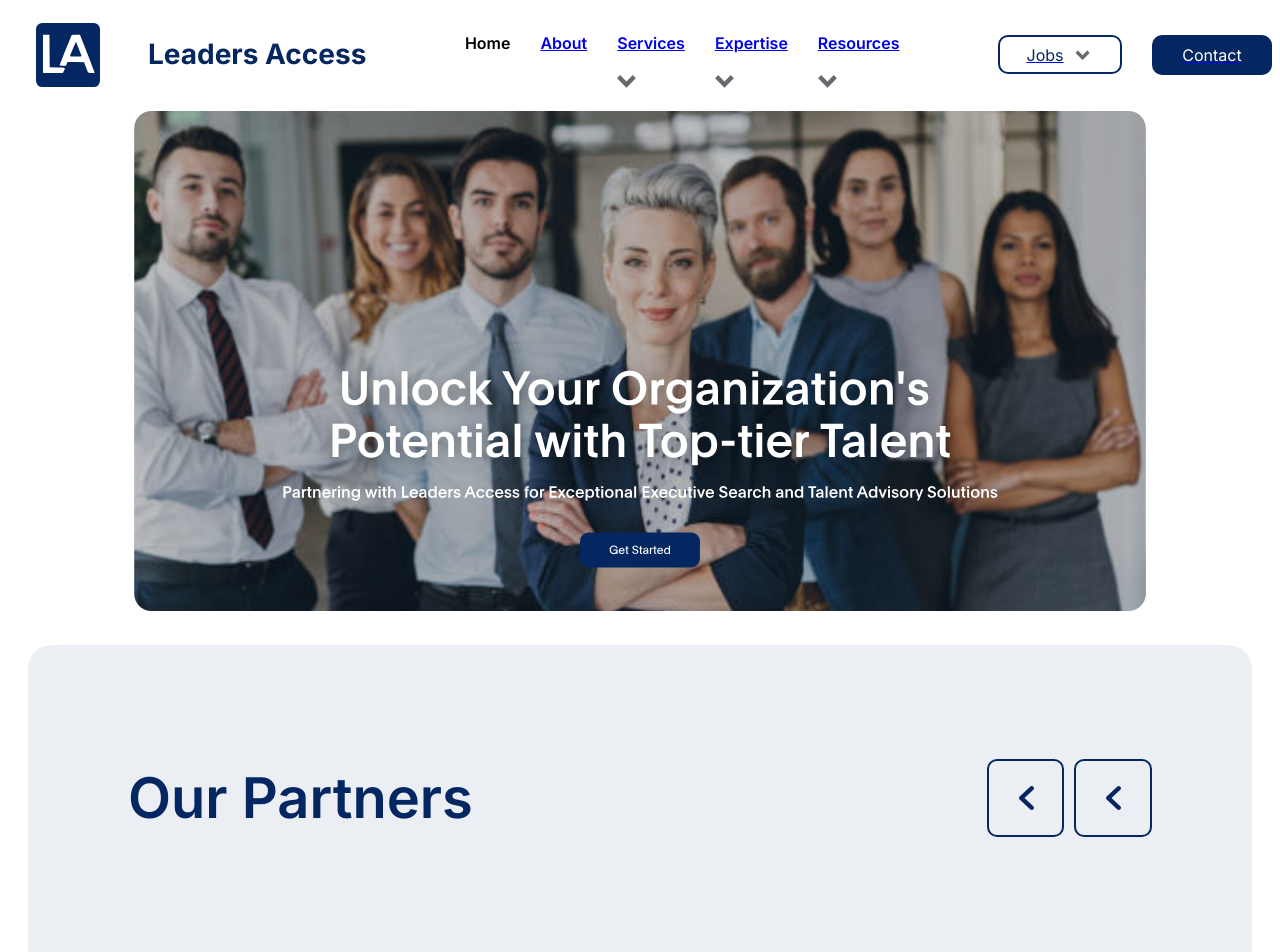
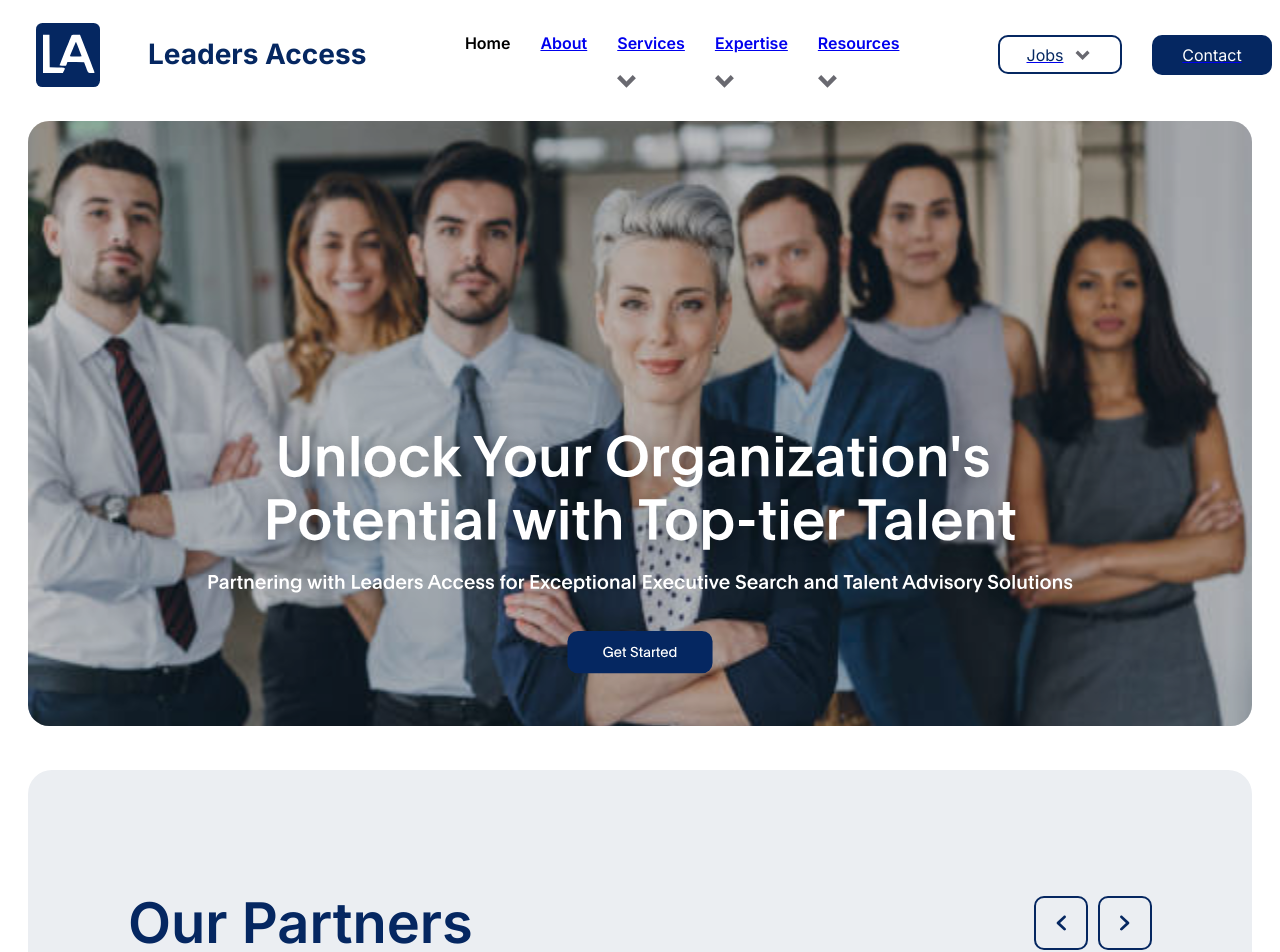
Before and after one commit to Utkarshkumar29/leader-access, a Next.js app: page / in a window 1280 px wide. Shown: the top 952 px of the page. Built offline with nearby package versions, Linux system fonts and the light colour scheme.

Commit message:
second commit

```diff
--- a/package.json
+++ b/package.json
@@ -10,7 +10,7 @@
   },
   "dependencies": {
     "@headlessui/react": "^1.7.18",
-    "next": "14.1.4",
+    "next": "^14.2.1",
     "react": "^18",
     "react-dom": "^18",
     "react-transition-group": "^4.4.5"
--- a/src/app/page.tsx
+++ b/src/app/page.tsx
@@ -17,13 +17,15 @@ export default function Home() {
 
         {/*Hero Section */}
         <div className={style.heroImageContainer}>
-        <Image
-          src="/images/landing/hero_section.svg"
-          className={style.heroImage} // Add a new class to make the image full width
-          alt="Error"
-          width={0}
-          height={500}
-        />
+          <div className={style.imageWrapper}>
+            <Image
+              src="/images/landing/hero_section.svg"
+              alt="Error"
+              className={style.heroImage}
+              width={1084}
+              height={720}
+            />
+          </div>
         </div>
 
         {/*Partners*/}
@@ -32,12 +34,12 @@ export default function Home() {
             <div className={style.partnerHeadings}>
               <p className={style.partnerHeading}>Our Partners</p>
               <div className={style.arrowContainer}>
-                <Image src="/images/landing/leftArrow.svg" className="" alt="Error" width={20} height={20}/>
-                <Image src="/images/landing/leftArrow.svg" className="" alt="Error" width={20} height={20}/>
+                <Image src="/images/landing/leftArrow.svg" className="" alt="Error" width={10} height={10}/>
+                <Image src="/images/landing/RightArrow.svg" className="" alt="Error" width={10} height={10}/>
               </div>
             </div>
             <div className={style.partnerLogos}>
-              <Image src="/images/landing/birla.svg" alt="Error" className={style.heroImage} width={200} height={150}/>
+              <Image src="/images/landing/birla.svg" alt="Error" width={200} height={150}/>
               <Image src="/images/landing/cred.svg" alt="Error" width={200} height={150}/>
               <Image src="/images/landing/paytm.svg" alt="Error" width={200} height={150}/>
               <Image src="/images/landing/payU.svg" alt="Error" width={200} height={150}/>
@@ -53,7 +55,7 @@ export default function Home() {
               <p className={style.partnerHeading}>Positions We Are Hiring </p>
               <div className={style.arrowContainer}>
               <Image src="/images/landing/leftArrow.svg" className="" alt="Error" width={20} height={20}/>
-              <Image src="/images/landing/leftArrow.svg" className="" alt="Error" width={20} height={20}/>
+              <Image src="/images/landing/RightArrow.svg" className="" alt="Error" width={20} height={20}/>
               </div>
             </div>
             <div className={style.positions}>
@@ -152,13 +154,13 @@ export default function Home() {
               <div className={style.arrowContainer}>
               <Image src="/images/landing/leftArrow.svg" className="" alt="Error" width={20} height={20}/>
                 <p>1/12</p>
-                <Image src="/images/landing/leftArrow.svg" className="" alt="Error" width={20} height={20}/>
+                <Image src="/images/landing/RightArrow.svg" className="" alt="Error" width={20} height={20}/>
               </div>
             </div>
             <div className={style.ourApproachCardWrapper}>
               <div className={style.approachCardOne}>
                 <div className={style.frame}>
-                  <Image src="/images/landing/Frame 1.svg" alt="Error" width={20} height={20}/>
+                  <Image src="/images/landing/Frame 1.svg" alt="Error" width={50} height={50}/>
                 </div>
                 <p className={style.approachCardHeading}>
                   Alignment with Organizational Goals
@@ -174,7 +176,7 @@ export default function Home() {
               </div>
               <div className={style.commonCard}>
                 <div className={style.frame2}>
-                  <Image src="/images/landing/Layer_1.svg" alt="Error" width={20} height={20}/>
+                  <Image src="/images/landing/Layer_1.svg" alt="Error" width={50} height={50}/>
                 </div>
                 <p className={style.commonCardHeading}>
                   Alignment with Organizational Goals
@@ -190,7 +192,7 @@ export default function Home() {
               </div>
               <div className={style.commonCard}>
                 <div className={style.frame2}>
-                  <Image src="/images/landing/Layer_1.svg" alt="Error" width={20} height={20}/>
+                  <Image src="/images/landing/Layer_1.svg" alt="Error" width={50} height={50}/>
                 </div>
                 <p className={style.commonCardHeading}>
                   Alignment with Organizational Goals
@@ -206,7 +208,7 @@ export default function Home() {
               </div>
               <div className={style.commonCard}>
                 <div className={style.frame2}>
-                  <Image src="/images/landing/Layer_1.svg" alt="Error" width={20} height={20}/>
+                  <Image src="/images/landing/Layer_1.svg" alt="Error" width={50} height={50}/>
                 </div>
                 <p className={style.commonCardHeading}>
                   Alignment with Organizational Goals
@@ -222,7 +224,7 @@ export default function Home() {
               </div>
               <div className={style.commonCard}>
                 <div className={style.frame2}>
-                  <Image src="/images/landing/Layer_1.svg" alt="Error" width={20} height={20}/>
+                  <Image src="/images/landing/Layer_1.svg" alt="Error" width={50} height={50}/>
                 </div>
                 <p className={style.commonCardHeading}>
                   Alignment with Organizational Goals
@@ -238,7 +240,7 @@ export default function Home() {
               </div>
               <div className={style.commonCard}>
                 <div className={style.frame2}>
-                  <Image src="/images/landing/Layer_1.svg" alt="Error" width={20} height={20}/>
+                  <Image src="/images/landing/Layer_1.svg" alt="Error" width={50} height={50}/>
                 </div>
                 <p className={style.commonCardHeading}>
                   Alignment with Organizational Goals
@@ -254,7 +256,7 @@ export default function Home() {
               </div>
               <div className={style.commonCard}>
                 <div className={style.frame2}>
-                  <Image src="/images/landing/Layer_1.svg" alt="Error" width={20} height={20}/>
+                  <Image src="/images/landing/Layer_1.svg" alt="Error" width={50} height={50}/>
                 </div>
                 <p className={style.commonCardHeading}>
                   Alignment with Organizational Goals
@@ -270,7 +272,7 @@ export default function Home() {
               </div>
               <div className={style.commonCard}>
                 <div className={style.frame2}>
-                  <Image src="/images/landing/Layer_1.svg" alt="Error" width={20} height={20}/>
+                  <Image src="/images/landing/Layer_1.svg" alt="Error" width={50} height={50}/>
                 </div>
                 <p className={style.commonCardHeading}>
                   Alignment with Organizational Goals
@@ -286,7 +288,7 @@ export default function Home() {
               </div>
               <div className={style.commonCard}>
                 <div className={style.frame2}>
-                  <Image src="/images/landing/Layer_1.svg" alt="Error" width={20} height={20}/>
+                  <Image src="/images/landing/Layer_1.svg" alt="Error" width={50} height={50}/>
                 </div>
                 <p className={style.commonCardHeading}>
                   Alignment with Organizational Goals
@@ -302,7 +304,7 @@ export default function Home() {
               </div>
               <div className={style.commonCard}>
                 <div className={style.frame2}>
-                  <Image src="/images/landing/Layer_1.svg" alt="Error" width={20} height={20}/>
+                  <Image src="/images/landing/Layer_1.svg" alt="Error" width={50} height={50}/>
                 </div>
                 <p className={style.commonCardHeading}>
                   Alignment with Organizational Goals
@@ -318,7 +320,7 @@ export default function Home() {
               </div>
               <div className={style.commonCard}>
                 <div className={style.frame2}>
-                  <Image src="/images/landing/Layer_1.svg" alt="Error" width={20} height={20}/>
+                  <Image src="/images/landing/Layer_1.svg" alt="Error" width={50} height={50}/>
                 </div>
                 <p className={style.commonCardHeading}>
                   Alignment with Organizational Goals
@@ -334,7 +336,7 @@ export default function Home() {
               </div>
               <div className={style.commonCard}>
                 <div className={style.frame2}>
-                  <Image src="/images/landing/Layer_1.svg" alt="Error" width={20} height={20}/>
+                  <Image src="/images/landing/Layer_1.svg" alt="Error" width={50} height={50}/>
                 </div>
                 <p className={style.commonCardHeading}>
                   Alignment with Organizational Goals
@@ -359,13 +361,13 @@ export default function Home() {
               <p className={style.partnerHeading}>Client Testimonials</p>
               <div className={style.arrowContainer}>
                 <Image src="/images/landing/leftArrow.svg" className="" alt="Error" width={20} height={20}/>
-                <Image src="/images/landing/leftArrow.svg" className="" alt="Error" width={20} height={20}/>
+                <Image src="/images/landing/RightArrow.svg" className="" alt="Error" width={20} height={20}/>
               </div>
             </div>
             <div className={style.scrollCardWrapper}>
               <div className={style.clientCard}>
                 <div className={style.invertImage}>
-                  <Image src="/images/landing/invertWhite.svg"alt="Error" width={20} height={20}/>
+                  <Image src="/images/landing/invertWhite.svg"alt="Error" width={2} height={2} style={{width:"50px"}}/>
                 </div>
                 <p className={style.clientDes}>
                   Lorem ipsum dolor sit amet, consectetur adipiscing elit. Ut
@@ -379,7 +381,7 @@ export default function Home() {
               </div>
               <div className={style.clientCard}>
                 <div className={style.invertImage}>
-                  <Image src="/images/landing/invertWhite.svg" alt="Error" width={20} height={20}/>
+                  <Image src="/images/landing/invertWhite.svg" alt="Error" width={20} height={20} style={{width:"50px"}}/>
                 </div>
                 <p className={style.clientDes}>
                   Lorem ipsum dolor sit amet, consectetur adipiscing elit. Ut
@@ -393,7 +395,7 @@ export default function Home() {
               </div>
               <div className={style.clientCard}>
                 <div className={style.invertImage}>
-                  <Image src="/images/landing/invertWhite.svg" alt="Error" width={20} height={20}/>
+                  <Image src="/images/landing/invertWhite.svg" alt="Error" width={20} height={20} style={{width:"50px"}}/>
                 </div>
                 <p className={style.clientDes}>
                   Lorem ipsum dolor sit amet, consectetur adipiscing elit. Ut
--- a/src/styles/leader.module.css
+++ b/src/styles/leader.module.css
@@ -102,15 +102,20 @@
     }
 }
 
-.heroImageContainer{
-    max-width: 2600px;
+.heroImageContainer {
     width: 100%;
-    margin: 10px;
-}
+    height: 100%;
+  }
 
-.heroImage {
+  .imageWrapper {
+    margin: 20px;
+  }
+
+  .heroImage {
     width: 100%;
-}
+    height: 100%;
+    object-fit: cover;
+  }
 
 @media (max-width: 767px) {
     .heroImage {
@@ -171,9 +176,9 @@
 }
 
 .arrowContainer img {
-    width: 48px;
+    width: 30px;
     height: auto;
-    padding: 1vw;
+    padding: 10px;
     border: 2px solid #052761;
     border-radius: 10px;
     opacity: 1;
@@ -269,6 +274,7 @@
     flex-wrap: wrap;
     gap: 20px;
     flex-direction: row;
+    justify-content: center;
 }
 
 .positions img{
@@ -568,6 +574,7 @@
     height: 72px;
     display: flex;
     justify-content: center;
+    align-items: center;
     margin-bottom: 20px;
 }
 
@@ -610,6 +617,7 @@
     height: 72px;
     display: flex;
     justify-content: center;
+    align-items: center;
     margin-bottom: 20px;
 }
 
```
Also changed, not shown: src/app/service/page.tsx (+4 -6 lines), src/styles/resource.module.css (+8 -1 lines), 2 other files (tests, documents, lock files or other folders).
